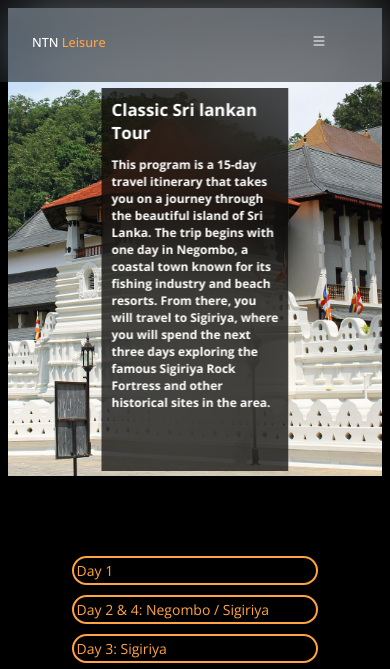
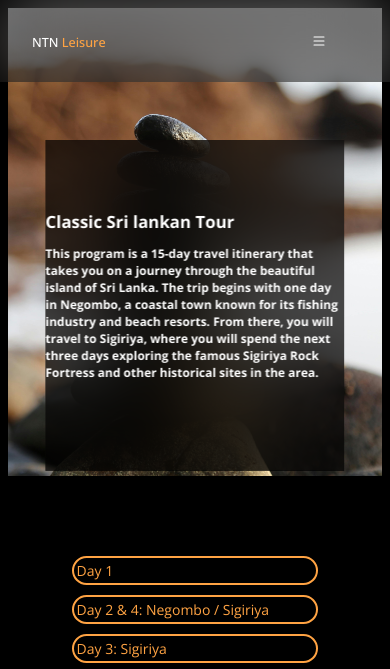
Before and after one commit to SSBG6/ntnleisure, a PHP site: page /Classic-Sri-Lankan-Tour.php in a window 390 px wide. Shown: the top 669 px of the page. Run offline with PHP 8.4, Linux system fonts and the light colour scheme; some libraries are stand-ins or nearby versions.

Commit message:
added some packages

```diff
--- a/Adventure.php
+++ b/Adventure.php
@@ -62,6 +62,9 @@
 <style>
 .cover {
             background-image: url('imgs/ntn-leisure-sri-lanka-srilankan-adventures.jpg');
+            height: 40vh;
    }
-
+   h1{
+    margin: none;
+  }
 </style>
--- a/Classic-Sri-Lankan-Tour.php
+++ b/Classic-Sri-Lankan-Tour.php
@@ -124,7 +124,18 @@
 </html>
 <style>
 
-  .cover{
-    background-image: url("imgs/ntn-leisure-kandy-sacred-city.jpg");
+.cover{
+    background-image: url('imgs/ntn-leisure-meditation-wellness.jpg');
+    HEIGHT: 40vh;
+
   }
+  .cover-text{
+                    margin-top: none;
+                    top: 20px;
+                    bottom: 30px;
+                    padding: 10px;
+                    font-size: 12px;
+                    background-color: rgba(0, 0, 0, 0.5);
+  }
+
 </style>
--- a/Honeymoon.php
+++ b/Honeymoon.php
@@ -97,6 +97,7 @@
 <style>
   .cover{
     background-image: url('imgs/ntn_leisure_couple.jpg');
+    height: 40vh;
 
   }
 </style>
--- a/css/packages.css
+++ b/css/packages.css
@@ -35,7 +35,7 @@
         margin-top: 20px;
     }
     .cover {
-            height: 40vh;
+
             background-size: cover;
             position: relative;
             background-position: Center;
@@ -51,8 +51,15 @@
             color: #fff;
             background-color: rgba(0, 0, 0, 0.7);
             font-weight: bolder;
+            width:80%;
             }
-            @media screen and (max-width: 768px) {
+            h1{
+                margin-top: 70px;
+              }
+            @media screen and (max-width: 500px) {
+                .cover {
+                    height: 150vh;
+                }
                 /* Adjust font size for h1 */
                 h1 {
                     font-size: 2vh;
@@ -71,9 +78,9 @@
 
                 /* Adjust padding for cover content */
                 .cover-content {
-                    margin-top: 50px;
-                    top: 30px;
-                    padding: 10px;
+                    margin-top: 30%;
+                    top: 20px;
+                    width:80%;
                     font-size: 12px;
                 }
             }
--- a/family-tours.php
+++ b/family-tours.php
@@ -87,5 +87,8 @@ Conclude your odyssey with three days in Bentota, indulging in thrilling water s
   .cover{
     background-image: url('imgs/ntn-leisure-family-beach-tour-holiday.jpg');
   }
+  h1{
+    margin: none;
+  }
 </style>
 </html>
--- a/t-n-beach.php
+++ b/t-n-beach.php
@@ -76,6 +76,10 @@
 <style>
   .cover{
     background-image: url('imgs/ntn-leisure-tea-and-beach.jpg');
+    height: 40vh;
+  }
+  h1{
+    margin: none;
   }
 </style>
 </html>
```
Also changed, not shown: wellness.php (+13 -0 lines).
